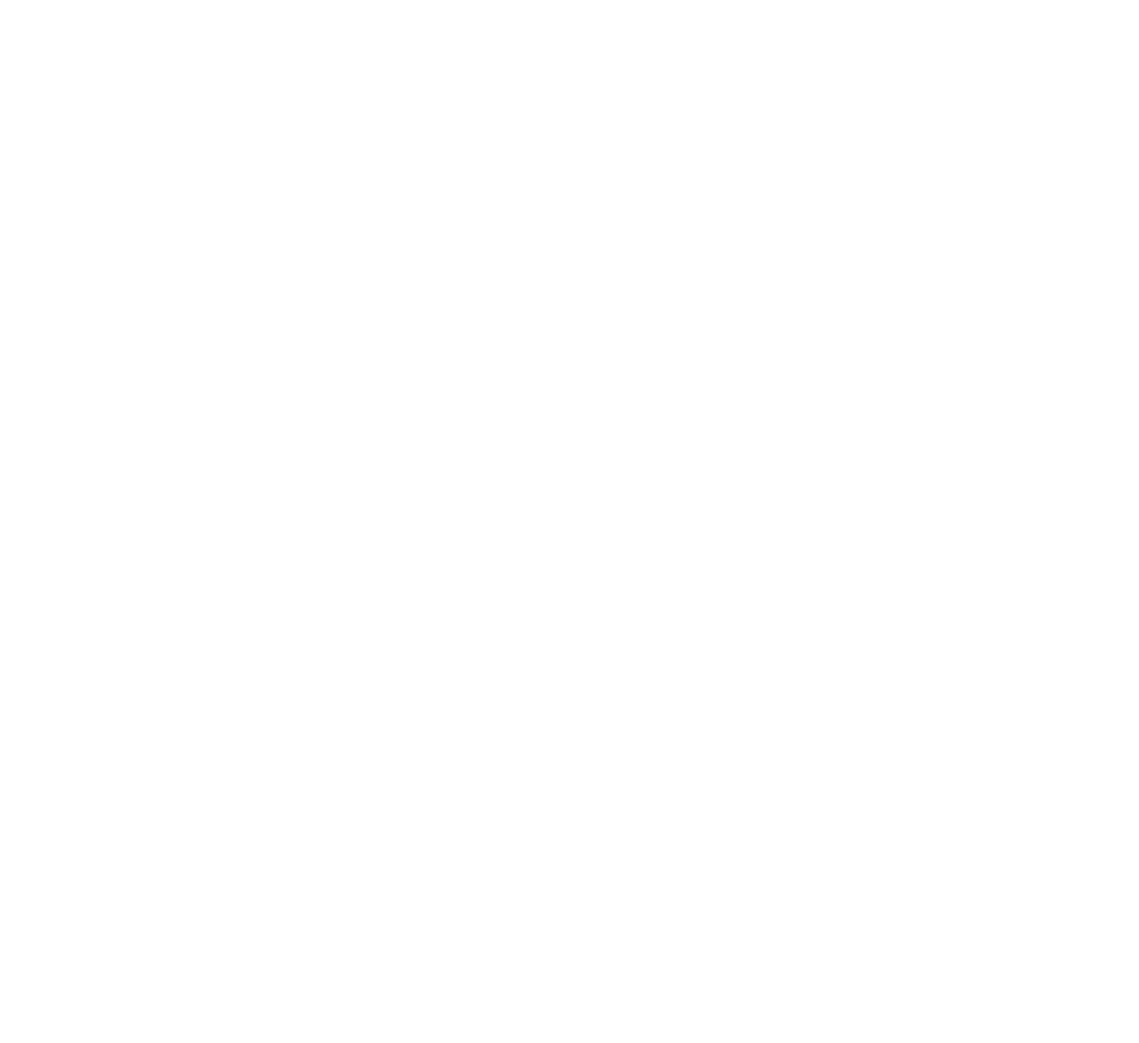
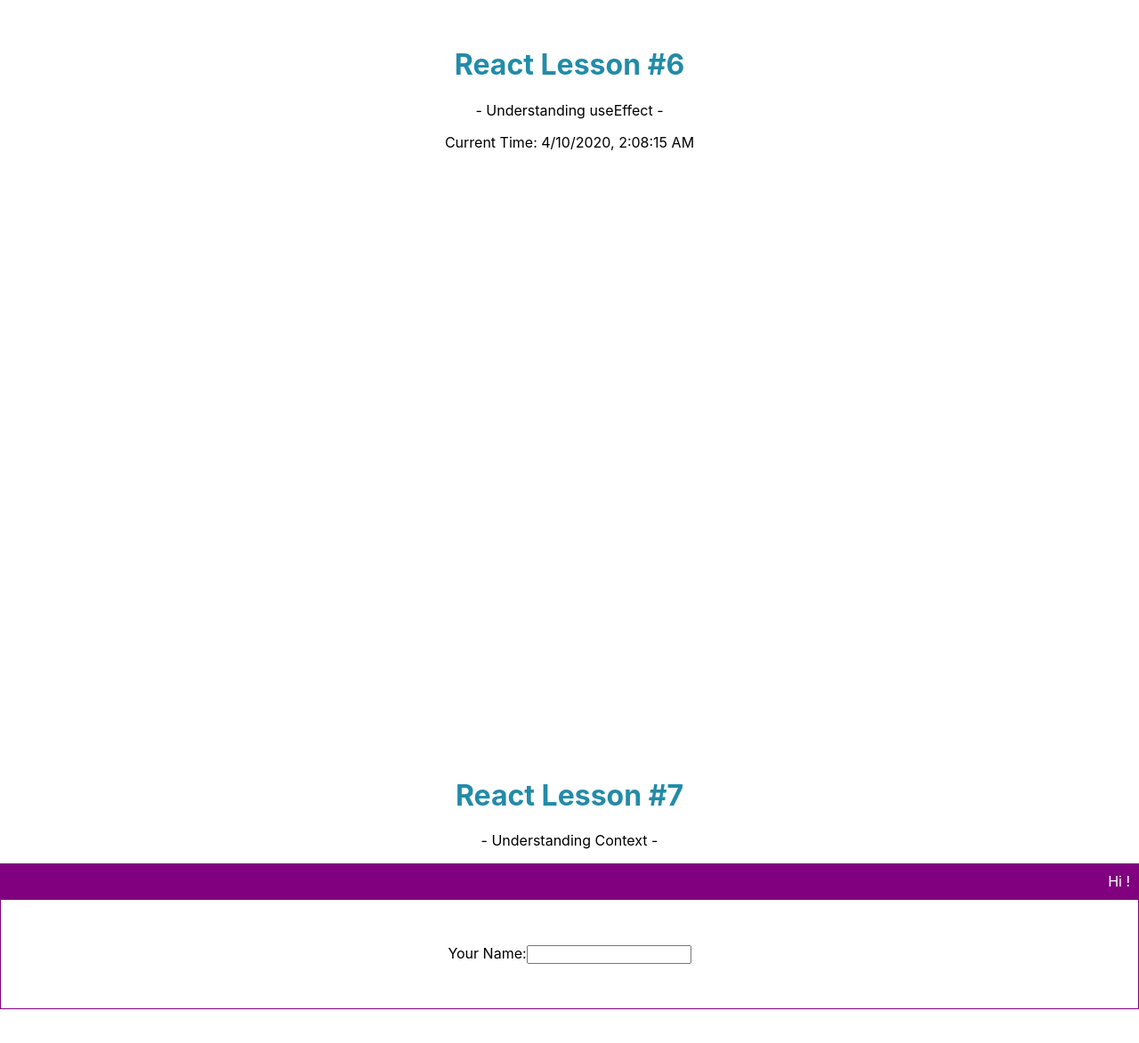
Before and after one commit to AngeloLiwanag/Button_Components, a React (Create React App) app: page / in a window 1280 px wide. Shown: the part 4168-5341 px from the top of the page at 89% size. Before the commit the page ends 4200 px from the top, so only its background shows below. Built offline with nearby package versions, Linux system fonts and the light colour scheme.

Commit message:
Passing State VIA Context

```diff
--- a/src/App.js
+++ b/src/App.js
@@ -9,6 +9,8 @@ import BoxGenerator from './components/boxgenerator/BoxGenerator';
 import Alert from './components/alert/Alert';
 import Tabs from './components/tabs/Tabs';
 import TodoList from './components/todolist/TodoList';
+import TimeDisplay from './components/timedisplay/TimeDisplay';
+import NavBar from './components/navbar/NavBar';
 import './App.css';
 
 function App() {
@@ -34,9 +36,18 @@ function App() {
       </Lesson>
 
       <Lesson lesson={5} topic={"How To Send Arguments In Callbacks"}>
-        {/* <Alert songs={["Stargazing", "Magnolia", "Silly Watch"]}/>
-        <Tabs section={[1, 2, 3]}/> */}
+        <Alert songs={["Stargazing", "Magnolia", "Silly Watch"]}/>
+        <Tabs section={[1, 2, 3]}/>
         <TodoList/>
+      </Lesson>
+
+
+      <Lesson lesson={6} topic={"useEffect"}>
+        <TimeDisplay/>
+      </Lesson>
+
+      <Lesson lesson={7} topic={"Context"}>
+        <NavBar/>
       </Lesson>
     </div>
   );
--- /dev/null
+++ b/src/components/navbar/Form.js
@@ -0,0 +1,22 @@
+import React, { useContext } from 'react';
+import MyContext from './context/MyContext';
+
+const Form = e =>{
+    const user = useContext(MyContext);
+
+    const handleChange = e => {
+        e.preventDefault();
+        user.setName({
+            ...user.name,
+            [e.target.name]: e.target.value
+        })
+        console.log(user.name.user)
+    }
+    return(
+        <div>
+            <label>Your Name:</label>
+            <input onChange={handleChange} type="text" name="user"/>
+        </div>
+    )
+}
+export default Form;
--- /dev/null
+++ b/src/components/navbar/FormWrapper.js
@@ -0,0 +1,15 @@
+import React from 'react';
+import Form from './Form';
+
+const FormWrapper = e => {
+    const formWrap = {
+        padding: '50px',
+        border: 'solid 1px purple'
+    }
+    return(
+        <div style={formWrap}>
+            <Form/>
+        </div>
+    )
+}
+export default FormWrapper;
--- /dev/null
+++ b/src/components/navbar/Nav.js
@@ -0,0 +1,19 @@
+import React, { useContext } from 'react';
+import MyContext from './context/MyContext';
+
+const Nav = e =>{
+    const context = useContext(MyContext);
+    const navBar = {
+        backgroundColor: 'purple',
+        padding: '10px',
+        color: 'white',
+        textAlign: 'right'
+    };
+
+    return(
+        <div style={navBar}>
+            Hi {context.name.user}!
+        </div>
+    )
+}
+export default Nav;
--- /dev/null
+++ b/src/components/navbar/NavBar.js
@@ -0,0 +1,14 @@
+import React from 'react';
+import Wrapper from './Wrapper';
+import Nav from './Nav';
+import FormWrapper from './FormWrapper';
+
+const NavBar = e =>{
+    return(
+        <Wrapper>
+            <Nav/>
+            <FormWrapper/>
+        </Wrapper>
+    )
+}
+export default NavBar;
--- /dev/null
+++ b/src/components/navbar/Wrapper.js
@@ -0,0 +1,14 @@
+import React, {useState} from 'react';
+import MyContext from './context/MyContext';
+
+const Wrapper = ({children}) =>{
+    const [name, setName] = useState('')
+    return(
+        <div>
+            <MyContext.Provider value={{name, setName}}>
+            {children}
+            </MyContext.Provider>
+        </div>
+    )
+}
+export default Wrapper;
--- /dev/null
+++ b/src/components/navbar/context/MyContext.js
@@ -0,0 +1,5 @@
+import { createContext } from 'react';
+
+const MyContext = createContext();
+
+export default MyContext;
--- /dev/null
+++ b/src/components/timedisplay/TimeDisplay.js
@@ -0,0 +1,21 @@
+// TimeDisplay.js
+import React, { useEffect, useState } from 'react';
+
+export default () => {
+    const [time, setTime] = useState(new Date().toLocaleString());
+
+    useEffect(() => {
+        const int = setInterval(
+            () => setTime(new Date().toLocaleString()),
+            1000
+        );
+
+        return function clearInt() {
+            clearInterval(int);
+        }
+    }, []);
+
+    return (
+        <div>Current Time: {time}</div>
+    );
+}
--- a/src/components/todolist/TodoList.js
+++ b/src/components/todolist/TodoList.js
@@ -6,20 +6,13 @@ const TodoList = props => {
     const [todo, setTodo] = useState([])
     return(
         <div>
+            <h1>Daily To Do List</h1>
             <Input todo={todo} setTodo={setTodo}/>
 
             {todo.map((item, index) =>{
                 return <Data item={item} index={index} todo={todo} setTodo={setTodo}/>
             })}
 
-            {/* {list.map((items, i) => {
-                    return(
-                        <div>
-                            {todo.delete === false && <Data key={i} id={i} todo={todo} setTodo={setTodo} list={items}/>}
-                        </div>
-                    )
-                })
-            } */}
         </div>
     )
 }
```
